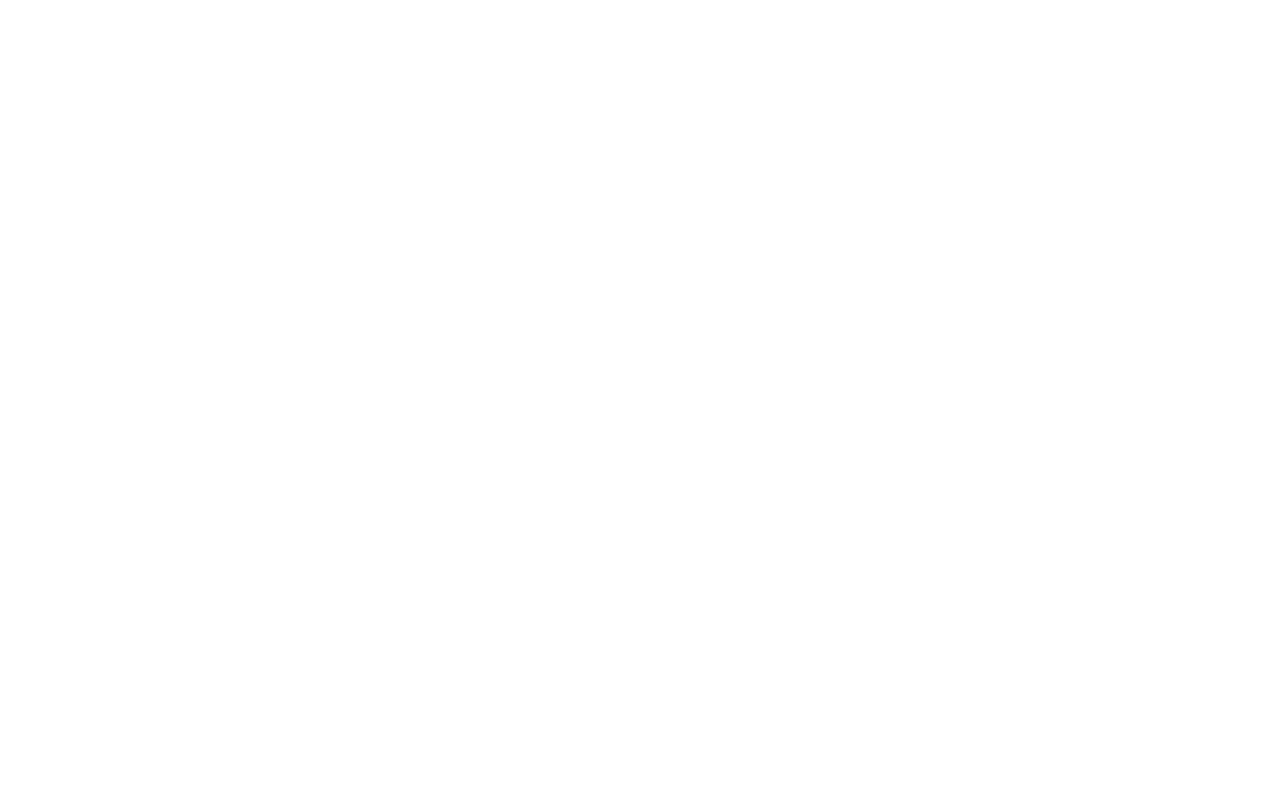
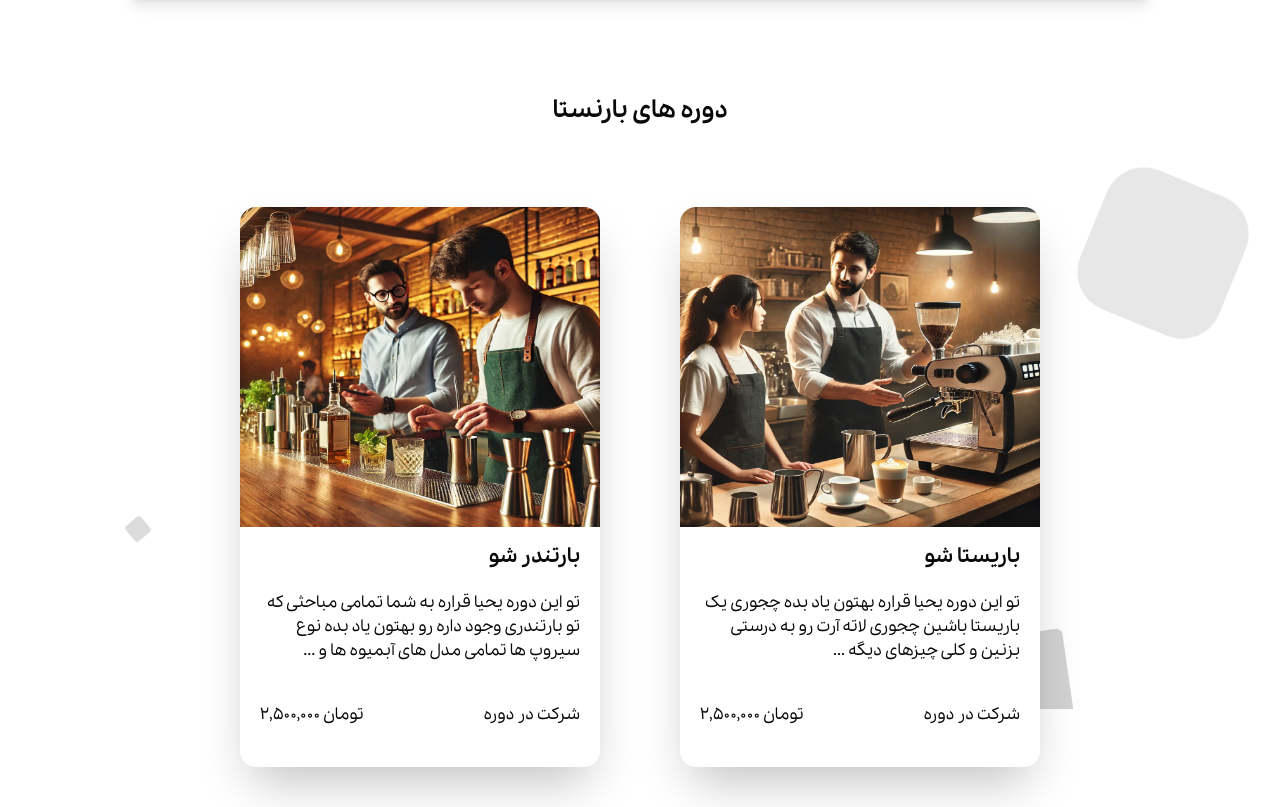
Before and after one commit to amirbarfar/coffe, a Next.js app: page / in a window 1280 px wide. Shown: the part 1205-2012 px from the top of the page. Before the commit the page ends 842 px from the top, so only its background shows below. Built offline with nearby package versions, Linux system fonts and the light colour scheme.

Commit message:
main courses

```diff
--- a/app/Header.tsx
+++ b/app/Header.tsx
@@ -7,12 +7,12 @@
   return (
     <div className="font-medium flex justify-center items-center flex-col mt-24 max-lg:px-3">
       <TypingAnimation className="text-3xl mb-10 font-bold max-sm:text-xl">بارنستا اولین گام باریستا بارتندر شدن :)</TypingAnimation>
-      <TextAnimate animation="blurInUp" delay={3} duration={3} className="text-xl w-[60%] text-center mb-5 max-xl:w-[80%] max-lg:text-lg max-lg:w-[90%] max-sm:w-full max-sm:text-lg">با بارنستا میتونی خیلی راحت بدون فکروخیال به صورت آنلاین و حضوری دوره باریستا یا بارتندر شدن رو ببینی تازشم پشتیبانی ۲۴ ساعته هم داره دیگه چی میخوای ؟</TextAnimate>
-      <button className="my-8 w-60 h-11 bg-[#2B2B2B] text-white rounded-md mb-20">بریم که شروع کنیم؟</button>
+      <TextAnimate animation="blurInUp" delay={3} duration={3} className="text-xl w-[60%] text-center mb-5 max-xl:w-[80%] max-lg:text-lg max-lg:w-[90%] max-sm:w-full max-sm:text-base">با بارنستا میتونی خیلی راحت بدون فکروخیال به صورت آنلاین و حضوری دوره باریستا یا بارتندر شدن رو ببینی تازشم پشتیبانی ۲۴ ساعته هم داره دیگه چی میخوای ؟</TextAnimate>
+      <button className="my-5 w-60 h-11 bg-[#2B2B2B] text-white rounded-md mb-10">بریم که شروع کنیم؟</button>
 
-        <div className="relative">
+      <div className="relative w-[80%]">
         <HeroVideoDialog
-            className="block dark:hidden"
+          className="block dark:hidden h-[80%]"
           animationStyle="from-center"
           videoSrc="https://www.youtube.com/embed/qh3NGpYRG3I?si=4rb-zSdDkVK9qxxb"
           thumbnailSrc="https://startup-template-sage.vercel.app/hero-light.png"
--- a/app/globals.css
+++ b/app/globals.css
@@ -162,3 +162,167 @@
     @apply bg-background text-foreground;
     }
 }
+
+
+/*Start Animations*/
+@-webkit-keyframes animatetop {
+	from {
+		top: -300px;
+		opacity: 0;
+	}
+	to {
+		top: 0;
+		opacity: 1;
+	}
+}
+@keyframes animatetop {
+	from {
+		top: -300px;
+		opacity: 0;
+	}
+	to {
+		top: 0;
+		opacity: 1;
+	}
+}
+@-webkit-keyframes zoomIn {
+	0% {
+		opacity: 0;
+		-webkit-transform: scale3d(0.3, 0.3, 0.3);
+		transform: scale3d(0.3, 0.3, 0.3);
+	}
+	50% {
+		opacity: 1;
+	}
+}
+@keyframes zoomIn {
+	0% {
+		opacity: 0;
+		-webkit-transform: scale3d(0.3, 0.3, 0.3);
+		transform: scale3d(0.3, 0.3, 0.3);
+	}
+	50% {
+		opacity: 1;
+	}
+}
+/*End Animations*/
+/*
+-- Start BackGround Animation
+*/
+.area {
+	width: 100%;
+	height: 80vh;
+	position: absolute;
+	z-index: -1;
+}
+
+.circles {
+	position: absolute;
+	top: 0;
+	left: 0;
+	width: 100%;
+	height: 96%;
+	overflow: hidden;
+}
+
+.circles li {
+	position: absolute;
+	display: block;
+	list-style: none;
+	width: 20px;
+	height: 20px;
+	animation: animate 25s linear infinite;
+	bottom: -150px;
+}
+
+.circles li:nth-child(1) {
+	left: 25%;
+	width: 80px;
+	height: 80px;
+	animation-delay: 0s;
+}
+
+.circles li:nth-child(2) {
+	left: 10%;
+	width: 20px;
+	height: 20px;
+	animation-delay: 2s;
+	animation-duration: 12s;
+}
+
+.circles li:nth-child(3) {
+	left: 70%;
+	width: 20px;
+	height: 20px;
+	animation-delay: 4s;
+}
+
+.circles li:nth-child(4) {
+	left: 40%;
+	width: 60px;
+	height: 60px;
+	animation-delay: 0s;
+	animation-duration: 18s;
+}
+
+.circles li:nth-child(5) {
+	left: 65%;
+	width: 20px;
+	height: 20px;
+	animation-delay: 0s;
+}
+
+.circles li:nth-child(6) {
+	left: 75%;
+	width: 110px;
+	height: 110px;
+	animation-delay: 3s;
+}
+
+.circles li:nth-child(7) {
+	left: 35%;
+	width: 150px;
+	height: 150px;
+	animation-delay: 7s;
+}
+
+.circles li:nth-child(8) {
+	left: 50%;
+	width: 25px;
+	height: 25px;
+	animation-delay: 15s;
+	animation-duration: 45s;
+}
+
+.circles li:nth-child(9) {
+	left: 20%;
+	width: 15px;
+	height: 15px;
+	animation-delay: 2s;
+	animation-duration: 35s;
+}
+
+.circles li:nth-child(10) {
+	left: 85%;
+	width: 150px;
+	height: 150px;
+	animation-delay: 0s;
+	animation-duration: 11s;
+}
+
+@keyframes animate {
+	0% {
+		transform: translateY(0) rotate(0deg);
+		opacity: 1;
+		border-radius: 0;
+	}
+
+	100% {
+		transform: translateY(-1000px) rotate(720deg);
+		opacity: 0;
+		border-radius: 50%;
+	}
+}
+/*
+-- End BackGround Animation
+*/
--- /dev/null
+++ b/app/main.tsx
@@ -0,0 +1,47 @@
+import Image from "next/image"
+
+export default function main() {
+    return (
+        <div className="mt-24 w-full backdrop-blur-2xl">
+            <div className="area">
+                <ul className="circles">
+                    <li className="bg-[#00000033] dark:bg-[#ffffff83]"></li>
+                    <li className="bg-[#00000033] dark:bg-[#ffffff83]"></li>
+                    <li className="bg-[#00000033] dark:bg-[#ffffff83]"></li>
+                    <li className="bg-[#00000033] dark:bg-[#ffffff83]"></li>
+                    <li className="bg-[#00000033] dark:bg-[#ffffff83]"></li>
+                    <li className="bg-[#00000033] dark:bg-[#ffffff83]"></li>
+                    <li className="bg-[#00000033] dark:bg-[#ffffff83]"></li>
+                    <li className="bg-[#00000033] dark:bg-[#ffffff83]"></li>
+                    <li className="bg-[#00000033] dark:bg-[#ffffff83]"></li>
+                    <li className="bg-[#00000033] dark:bg-[#ffffff83]"></li>
+                </ul>
+            </div>
+            <h1 className="text-2xl text-center my-20 font-bold">دوره های بارنستا</h1>
+            <div className="flex justify-center items-center gap-20 mb-10 max-lg:gap-10 max-lg:mx-5 max-md:flex-col">
+                <div className="h-[560px] flex flex-col w-[360px] rounded-2xl font-medium shadow-2xl bg-white dark:bg-[#151515] dark:text-white">
+                    <Image src="/images/course-images/1.webp" alt="image-main" className="rounded-tr-2xl h-80 rounded-tl-2xl" width="360" height="100" />
+                    <div className="mt-4 px-5">
+                        <h1 className="text-xl mb-5 font-bold">باریستا شو</h1>
+                        <p className="text-base">تو این دوره یحیا قراره بهتون یاد بده چجوری یک باریستا باشین چجوری  لاته آرت رو به درستی بزنین و کلی چیزهای دیگه ... </p>
+                        <div className="flex justify-between items-center mt-10">
+                            <button className="cursor-pointer">شرکت در دوره</button>
+                            <p><span>تومان</span> ۲,۵۰۰,۰۰۰</p>
+                        </div>
+                    </div>
+                </div>
+                <div className="h-[560px] flex flex-col w-[360px] rounded-2xl font-medium shadow-2xl bg-white backdrop-blur-2xl dark:bg-[#151515] dark:text-white">
+                    <Image src="/images/course-images/2.webp" alt="image-main" className="rounded-tr-2xl h-80 rounded-tl-2xl" width="360" height="100" />
+                    <div className="mt-4 px-5">
+                        <h1 className="text-xl mb-5 font-bold">بارتندر شو</h1>
+                        <p className="text-base">تو این دوره یحیا قراره به شما تمامی مباحثی که تو بارتندری وجود داره رو بهتون یاد بده نوع سیروپ ها تمامی مدل های آبمیوه ها و ...</p>
+                        <div className="flex justify-between items-center mt-10">
+                            <button className="cursor-pointer">شرکت در دوره</button>
+                            <p><span>تومان</span> ۲,۵۰۰,۰۰۰</p>
+                        </div>
+                    </div>
+                </div>
+            </div>
+        </div>
+    )
+}
--- a/app/page.tsx
+++ b/app/page.tsx
@@ -2,6 +2,7 @@
 
 import Navbar from "@/components/Navbar";
 import Header from "./Header";
+import Main from "./main";
 
 export default function Home() {
 
@@ -9,6 +10,7 @@
     <div className="container mx-auto">
       <Navbar/>
       <Header/>
+      <Main/>
       {/* <Swiper/> */}
     </div>
   );
--- a/components/Navbar.tsx
+++ b/components/Navbar.tsx
@@ -130,7 +130,7 @@
                             <path d="M0 1C0 0.734784 0.105357 0.48043 0.292893 0.292893C0.48043 0.105357 0.734784 0 1 0H17C17.2652 0 17.5196 0.105357 17.7071 0.292893C17.8946 0.48043 18 0.734784 18 1C18 1.26522 17.8946 1.51957 17.7071 1.70711C17.5196 1.89464 17.2652 2 17 2H1C0.734784 2 0.48043 1.89464 0.292893 1.70711C0.105357 1.51957 0 1.26522 0 1ZM17 4H7C6.73478 4 6.48043 4.10536 6.29289 4.29289C6.10536 4.48043 6 4.73478 6 5C6 5.26522 6.10536 5.51957 6.29289 5.70711C6.48043 5.89464 6.73478 6 7 6H17C17.2652 6 17.5196 5.89464 17.7071 5.70711C17.8946 5.51957 18 5.26522 18 5C18 4.73478 17.8946 4.48043 17.7071 4.29289C17.5196 4.10536 17.2652 4 17 4ZM17 8H1C0.734784 8 0.48043 8.10536 0.292893 8.29289C0.105357 8.48043 0 8.73478 0 9C0 9.26522 0.105357 9.51957 0.292893 9.70711C0.48043 9.89464 0.734784 10 1 10H17C17.2652 10 17.5196 9.89464 17.7071 9.70711C17.8946 9.51957 18 9.26522 18 9C18 8.73478 17.8946 8.48043 17.7071 8.29289C17.5196 8.10536 17.2652 8 17 8ZM17 12H7C6.73478 12 6.48043 12.1054 6.29289 12.2929C6.10536 12.4804 6 12.7348 6 13C6 13.2652 6.10536 13.5196 6.29289 13.7071C6.48043 13.8946 6.73478 14 7 14H17C17.2652 14 17.5196 13.8946 17.7071 13.7071C17.8946 13.5196 18 13.2652 18 13C18 12.7348 17.8946 12.4804 17.7071 12.2929C17.5196 12.1054 17.2652 12 17 12Z" fill="#201600" className="dark:fill-white " />
                         </svg>
                     </div>
-                    <label onClick={() => setMenuHandler(false)} className={`${menuHandler ? 'block' : 'hidden'} bg-black opacity-50 w-dvw h-dvh top-0 right-0 absolute z-10`}></label>
+                    <label onClick={() => setMenuHandler(false)} className={`${menuHandler ? 'block' : 'hidden'} bg-black opacity-50 w-full h-full top-0 right-0 absolute z-10`}></label>
                 </nav>
                 <Image
                     className="max-xl:block hidden max-sm:w-30"
```
Also changed, not shown: public/images/course-images/1.webp (added), public/images/course-images/2.webp (added). Lines whose indentation alone changed are shown as unchanged.
